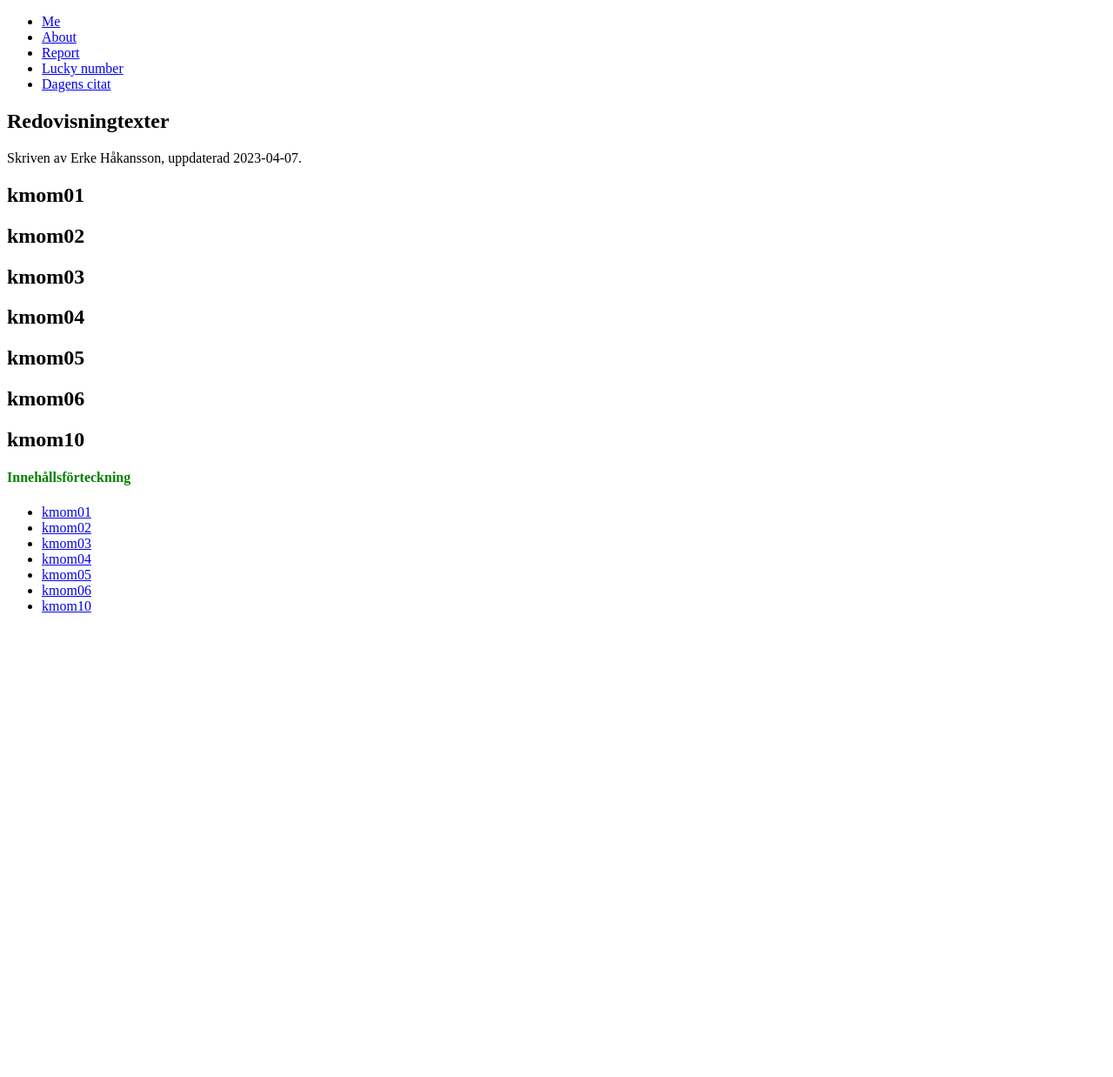
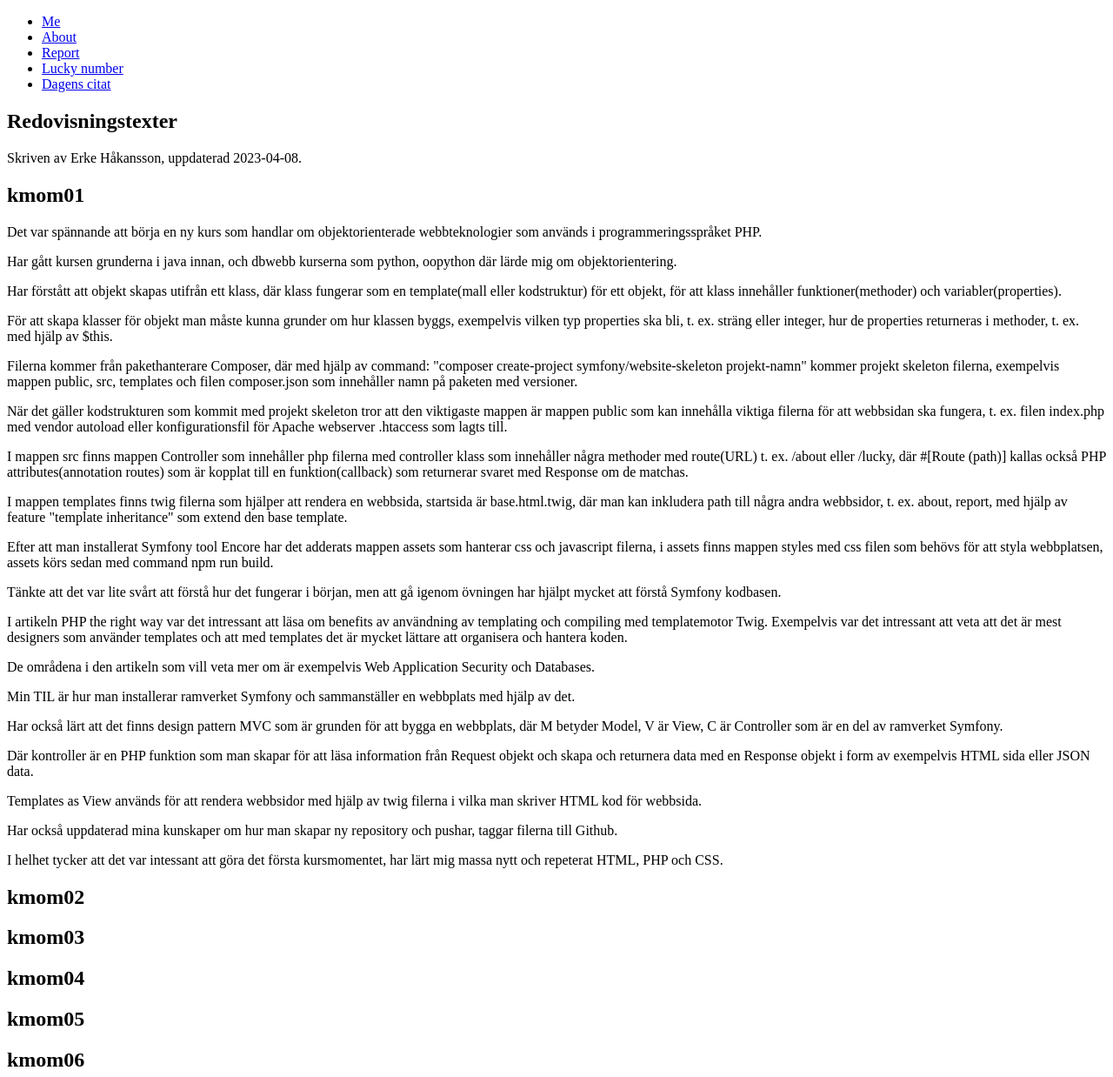
Before and after one commit to ErkeHakansson/mvc-report, a Symfony app: template templates/report.html.twig in a window 1280 px wide. Shown: the top 1238 px of the page at 87% size. Before the commit the page ends 704 px from the top, so only its background shows below. Run offline with Twig, Linux system fonts and the light colour scheme; the template is opened without the code that fills it, so the values that code supplies are empty; some libraries are stand-ins or nearby versions.

Commit message:
Added redovisningstext till kmom01

```diff
--- a/templates/report.html.twig
+++ b/templates/report.html.twig
@@ -8,10 +8,33 @@
 
         <article class="article">
 
-        <h1>Redovisningtexter</h1>
-        <p>Skriven av Erke Håkansson, uppdaterad 2023-04-07.</p>
+        <h1>Redovisningstexter</h1>
+        <p>Skriven av Erke Håkansson, uppdaterad 2023-04-08.</p>
 
         <h2 id="kmom01">kmom01</h2>
+
+        <p> Det var spännande att börja en ny kurs som handlar om objektorienterade webbteknologier som används i programmeringsspråket PHP. </p>
+        <p> Har gått kursen grunderna i java innan, och dbwebb kurserna som python, oopython där lärde mig om objektorientering. </p>
+        <p> Har förstått att objekt skapas utifrån ett klass, där klass fungerar som en template(mall eller kodstruktur) för ett objekt, för att klass innehåller funktioner(methoder) och variabler(properties). </p>
+        <p> För att skapa klasser för objekt man måste kunna grunder om hur klassen byggs, exempelvis vilken typ properties ska bli, t. ex. sträng eller integer, hur de properties returneras i methoder, t. ex. med hjälp av $this. </p>
+
+        <p> Filerna kommer från pakethanterare Composer, där med hjälp av command: "composer create-project symfony/website-skeleton projekt-namn" kommer projekt skeleton filerna, exempelvis mappen public, src, templates och filen composer.json som innehåller namn på paketen med versioner. </p>
+        <p> När det gäller kodstrukturen som kommit med projekt skeleton tror att den viktigaste mappen är mappen public som kan innehålla viktiga filerna för att webbsidan ska fungera, t. ex. filen index.php med vendor autoload eller konfigurationsfil för Apache webserver .htaccess som lagts till. </p>
+        <p> I mappen src finns mappen Controller som innehåller php filerna med controller klass som innehåller några methoder med route(URL) t. ex. /about eller /lucky, där #[Route (path)] kallas också PHP attributes(annotation routes) som är kopplat till en funktion(callback) som returnerar svaret med Response om de matchas. </p>
+        <p> I mappen templates finns twig filerna som hjälper att rendera en webbsida, startsida är base.html.twig, där man kan inkludera path till några andra webbsidor, t. ex. about, report, med hjälp av feature "template inheritance" som extend den base template. </p>
+
+        <p> Efter att man installerat Symfony tool Encore har det adderats mappen assets som hanterar css och javascript filerna, i assets finns mappen styles med css filen som behövs för att styla webbplatsen, assets körs sedan med command npm run build. </p>
+        <p> Tänkte att det var lite svårt att förstå hur det fungerar i början, men att gå igenom övningen har hjälpt mycket att förstå Symfony kodbasen. </p>
+
+        <p> I artikeln PHP the right way var det intressant att läsa om benefits av användning av templating och compiling med templatemotor Twig. Exempelvis var det intressant att veta att det är mest designers som använder templates och att med templates det är mycket lättare att organisera och hantera koden. </p>
+        <p> De områdena i den artikeln som vill veta mer om är exempelvis Web Application Security och Databases. </p>
+
+        <p> Min TIL är hur man installerar ramverket Symfony och sammanställer en webbplats med hjälp av det. </p>
+        <p> Har också lärt att det finns design pattern MVC som är grunden för att bygga en webbplats, där M betyder Model, V är View, C är Controller som är en del av ramverket Symfony. </p>
+        <p> Där kontroller är en PHP funktion som man skapar för att läsa information från Request objekt och skapa och returnera data med en Response objekt i form av exempelvis HTML sida eller JSON data. </p>
+        <p> Templates as View används för att rendera webbsidor med hjälp av twig filerna i vilka man skriver HTML kod för webbsida. </p>
+        <p> Har också uppdaterad mina kunskaper om hur man skapar ny repository och pushar, taggar filerna till Github. </p>
+        <p> I helhet tycker att det var intessant att göra det första kursmomentet, har lärt mig massa nytt och repeterat HTML, PHP och CSS. </p>
 
         <h2 id="kmom02">kmom02</h2>
 
```
